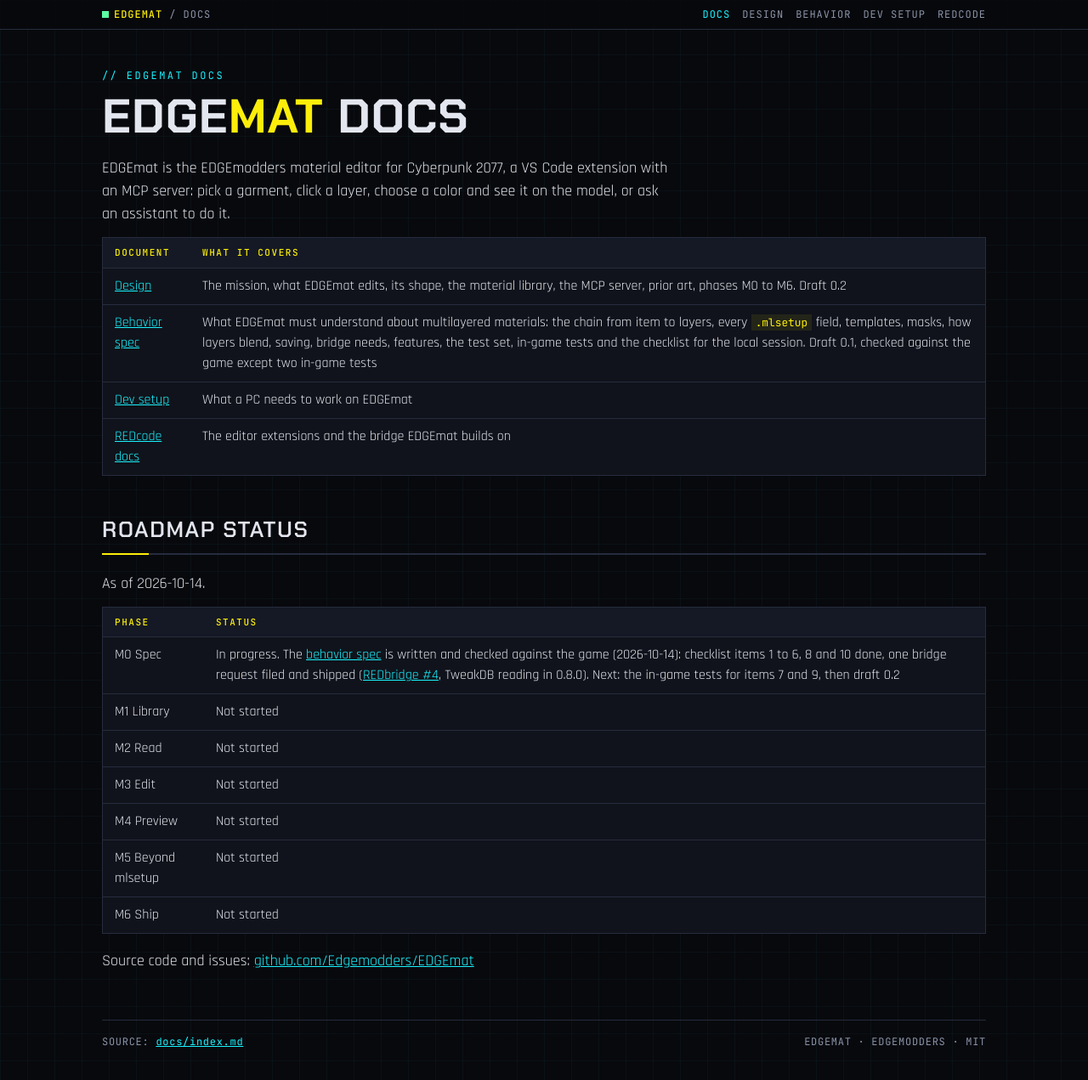
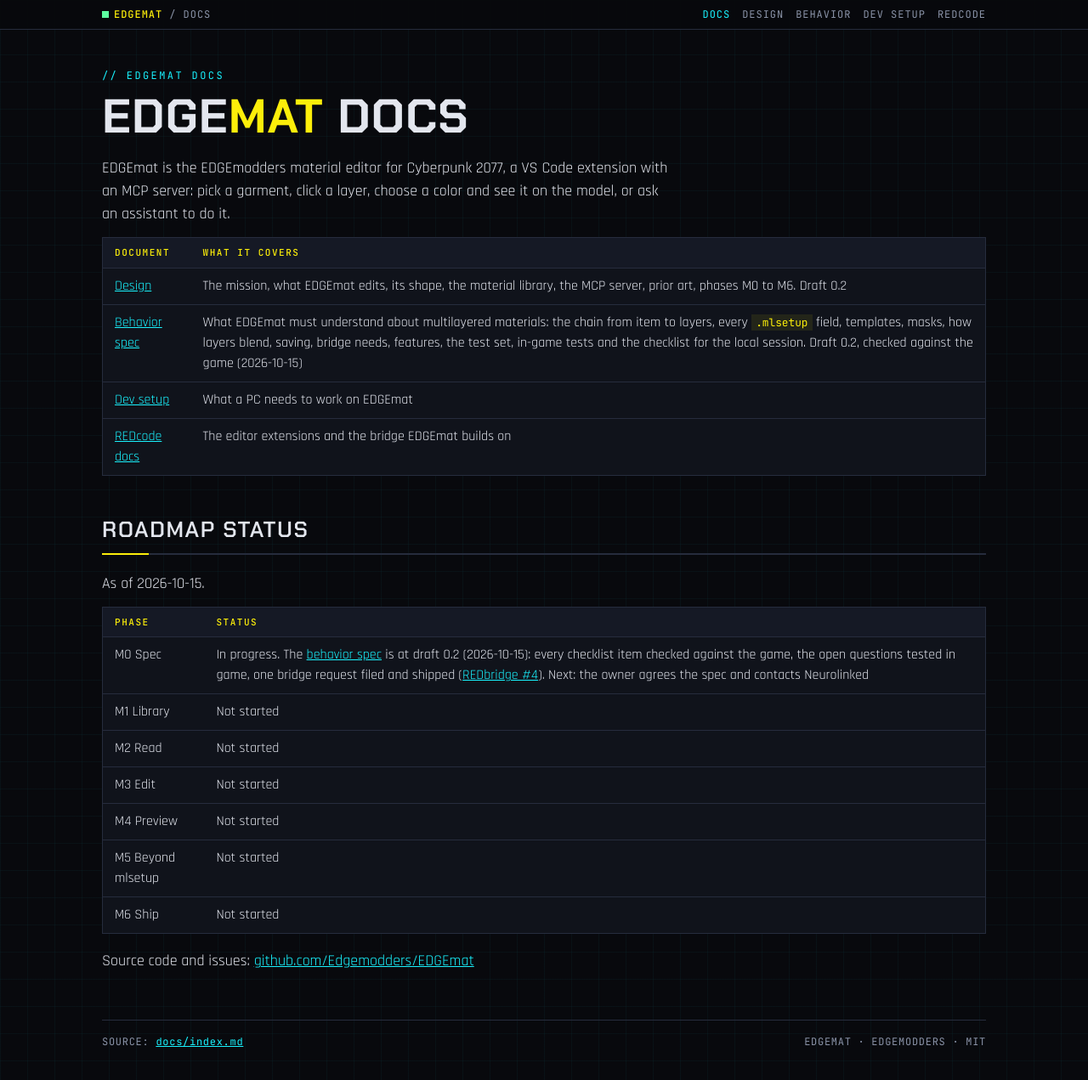
Before and after one commit to Edgemodders/EDGEmat, a Jekyll site: the page built from docs/index.md, in a window 1280 px wide and 1299 px high. Shown: the top 1271 px of the window at 85% size. Built offline with Jekyll 4.4.1, drawn with Linux system fonts in a browser that asks for light colours; our own code applies the rules of GitHub Pages for plain Markdown files.

Commit message:
Status: spec draft 0.2; saving in place or at a new path is open for M3
Co-Authored-By: Claude Opus 5.5 <noreply@anthropic.com>

```diff
--- a/docs/index.md
+++ b/docs/index.md
@@ -5,17 +5,17 @@ EDGEmat is the EDGEmodders material editor for Cyberpunk 2077, a VS Code extensi
 | Document | What it covers |
 |---|---|
 | [Design](design.html) | The mission, what EDGEmat edits, its shape, the material library, the MCP server, prior art, phases M0 to M6. Draft 0.2 |
-| [Behavior spec](design/behavior.html) | What EDGEmat must understand about multilayered materials: the chain from item to layers, every `.mlsetup` field, templates, masks, how layers blend, saving, bridge needs, features, the test set, in-game tests and the checklist for the local session. Draft 0.1, checked against the game except two in-game tests |
+| [Behavior spec](design/behavior.html) | What EDGEmat must understand about multilayered materials: the chain from item to layers, every `.mlsetup` field, templates, masks, how layers blend, saving, bridge needs, features, the test set, in-game tests and the checklist for the local session. Draft 0.2, checked against the game (2026-10-15) |
 | [Dev setup](dev-setup.html) | What a PC needs to work on EDGEmat |
 | [REDcode docs](https://edgemodders.github.io/REDcode/) | The editor extensions and the bridge EDGEmat builds on |
 
 ## Roadmap status
 
-As of 2026-10-14.
+As of 2026-10-15.
 
 | Phase | Status |
 |---|---|
-| M0 Spec | In progress. The [behavior spec](design/behavior.html) is written and checked against the game (2026-10-14): checklist items 1 to 6, 8 and 10 done, one bridge request filed and shipped ([REDbridge #4](https://github.com/Edgemodders/REDbridge/issues/4), TweakDB reading in 0.8.0). Next: the in-game tests for items 7 and 9, then draft 0.2 |
+| M0 Spec | In progress. The [behavior spec](design/behavior.html) is at draft 0.2 (2026-10-15): every checklist item checked against the game, the open questions tested in game, one bridge request filed and shipped ([REDbridge #4](https://github.com/Edgemodders/REDbridge/issues/4)). Next: the owner agrees the spec and contacts Neurolinked |
 | M1 Library | Not started |
 | M2 Read | Not started |
 | M3 Edit | Not started |
```
Also changed, not shown: CLAUDE.md (+2 -2 lines), docs/design.md (+1 -0 lines).
